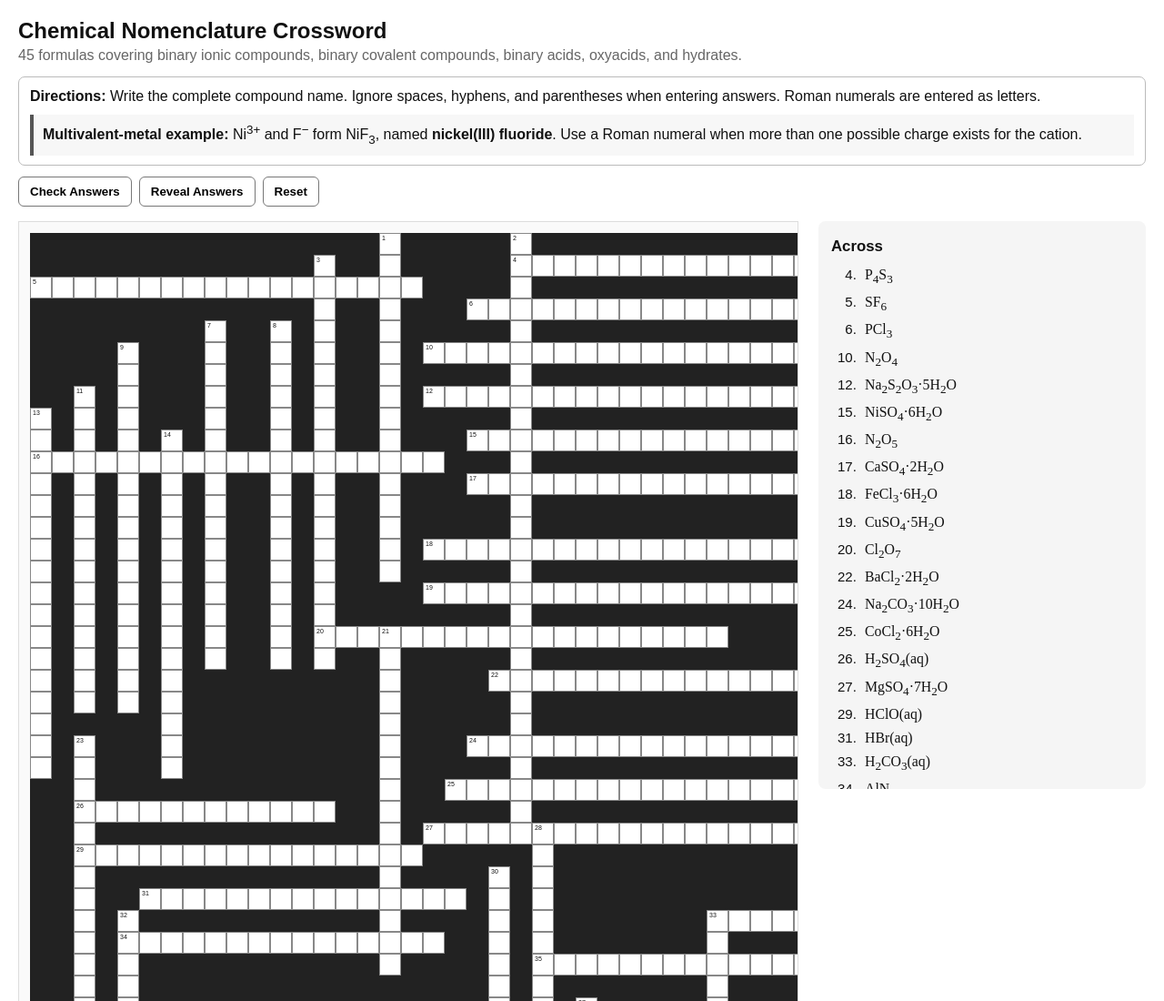
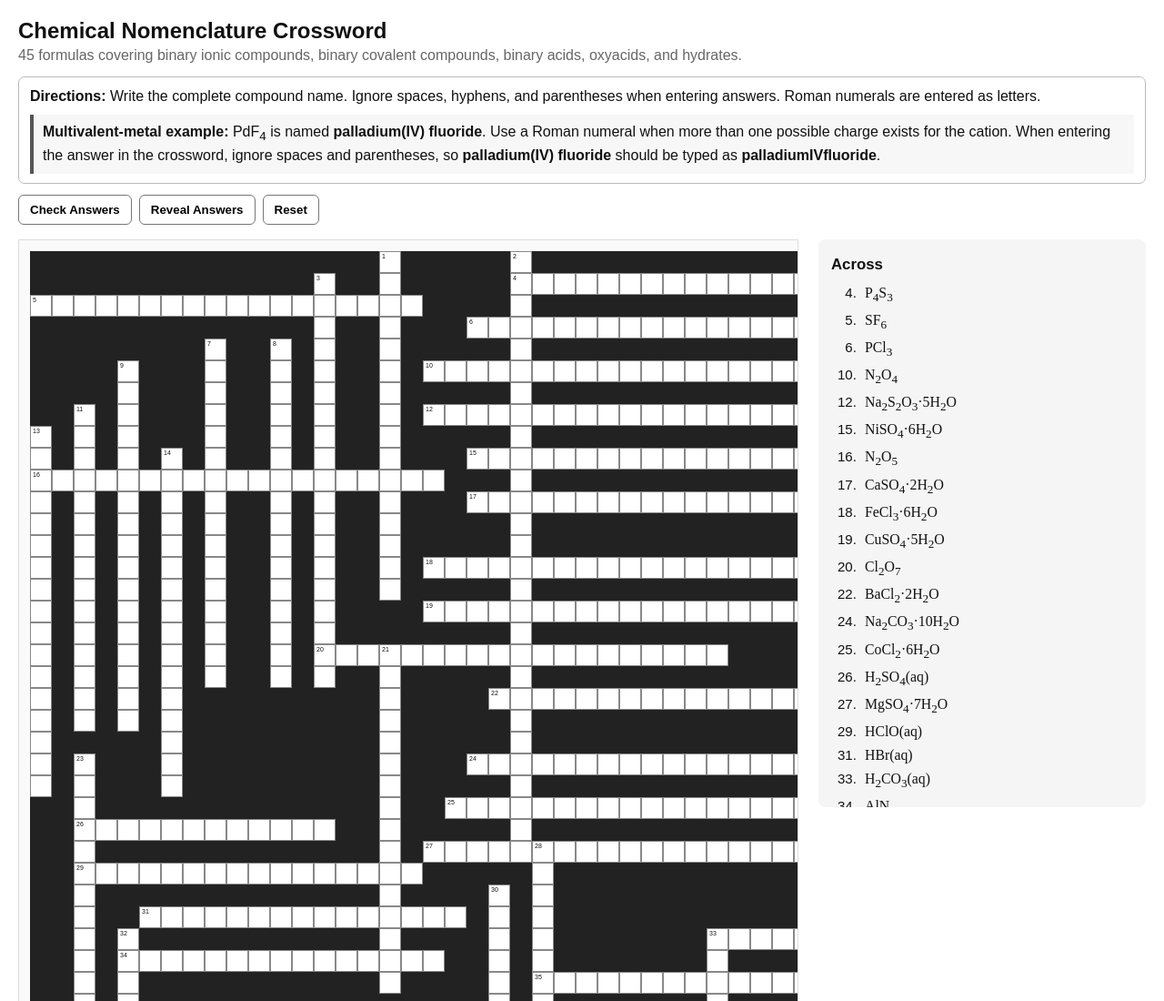
Before and after one commit to drharperdelupio/nomenclature_crossword, a plain HTML site: page index.html in a window 1280 px wide. Shown: the top 1100 px of the page at 91% size. Drawn offline with Linux system fonts and the light colour scheme.

Commit message:
Update index.html
Updated multivalent ionic compound example

```diff
--- a/index.html
+++ b/index.html
@@ -49,7 +49,7 @@ button:hover{background:#f0f0f0}
 <p class="subtitle">45 formulas covering binary ionic compounds, binary covalent compounds, binary acids, oxyacids, and hydrates.</p>
 <div class="instructions">
 <p><strong>Directions:</strong> Write the complete compound name. Ignore spaces, hyphens, and parentheses when entering answers. Roman numerals are entered as letters.</p>
-<div class="example"><strong>Multivalent-metal example:</strong> Ni<sup>3+</sup> and F<sup>−</sup> form NiF<sub>3</sub>, named <strong>nickel(III) fluoride</strong>. Use a Roman numeral when more than one possible charge exists for the cation.</div>
+<div class="example"><strong>Multivalent-metal example:</strong> PdF<sub>4</sub> is named <strong>palladium(IV) fluoride</strong>. Use a Roman numeral when more than one possible charge exists for the cation. When entering the answer in the crossword, ignore spaces and parentheses, so <strong>palladium(IV) fluoride</strong> should be typed as <strong>palladiumIVfluoride</strong>.</div>
 </div>
 <div class="controls">
 <button id="check">Check Answers</button>
```
